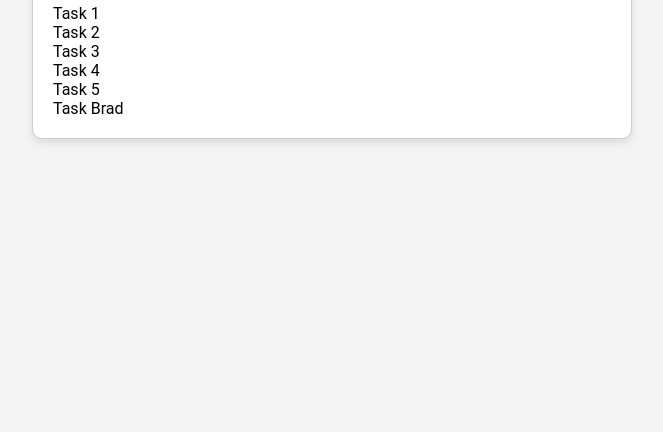
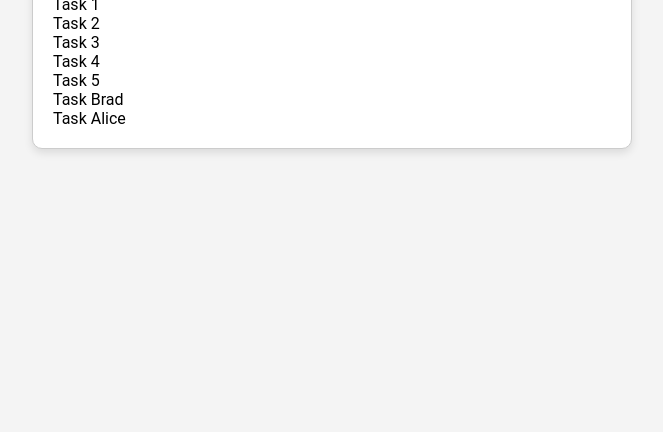
Before and after one commit to drewcifer7840/task-tracker, a plain HTML site: page index.html in a window 1280 px wide. Shown: the part 368-800 px from the top of the page, without its empty margins (308-971 px from the left). Drawn offline with Linux system fonts and the light colour scheme.

Commit message:
Added Alice

```diff
--- a/index.html
+++ b/index.html
@@ -16,6 +16,7 @@
         <li>Task 4</li>
         <li>Task 5</li>
         <li>Task Brad</li>
+        <li>Task Alice</li>
       </ul>
     </div>
 
```
